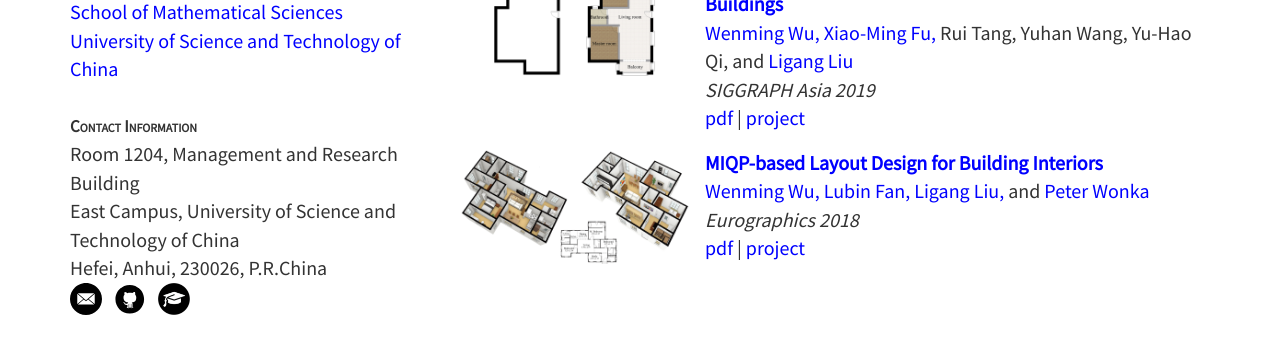
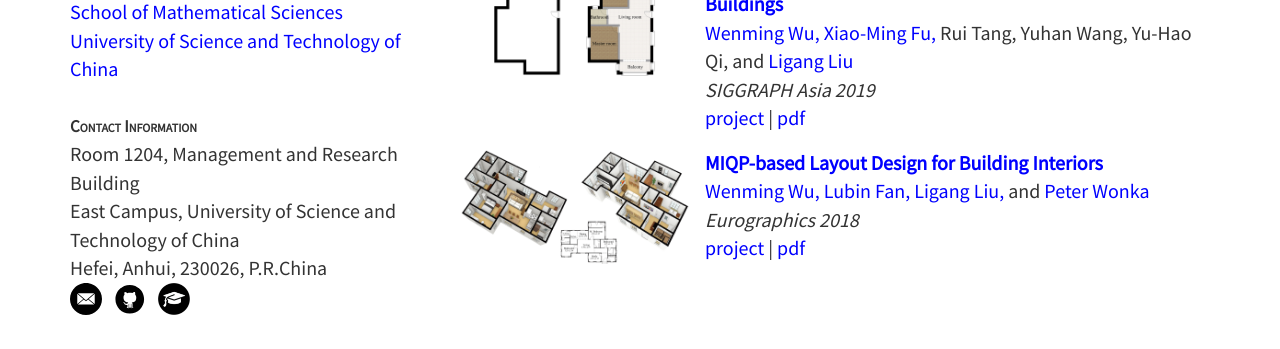
Before and after one commit to wutomwu/wutomwu.github.io, a Jekyll site: the page built from index.html, in a window 1280 px wide. Shown: the part 475-824 px from the top of the page. Built offline with Jekyll 4.4.1, drawn with Linux system fonts in a browser that asks for light colours.

```diff
--- a/_data/publications.json
+++ b/_data/publications.json
@@ -6,8 +6,8 @@
 		"venue": "Eurographics 2018",
 		"date": "2018",
 		"links" : [
-			{"type": "pdf"},
 			{"type": "link", "name": "project", "target": "http://staff.ustc.edu.cn/~lgliu/Projects/2018_EG_IPLayout/default.html"},
+			{"type": "pdf"}
 		]
 	},
 
@@ -18,8 +18,8 @@
 		"venue": "SIGGRAPH Asia 2019",
 		"date": "2019",
 		"links" : [
-			{"type": "pdf"},
-			{"type": "link", "name": "project", "target": "http://staff.ustc.edu.cn/~fuxm/projects/DeepLayout/index.html"}
+			{"type": "link", "name": "project", "target": "http://staff.ustc.edu.cn/~fuxm/projects/DeepLayout/index.html"},
+			{"type": "pdf"}
 		]
 	}
 ]
```
